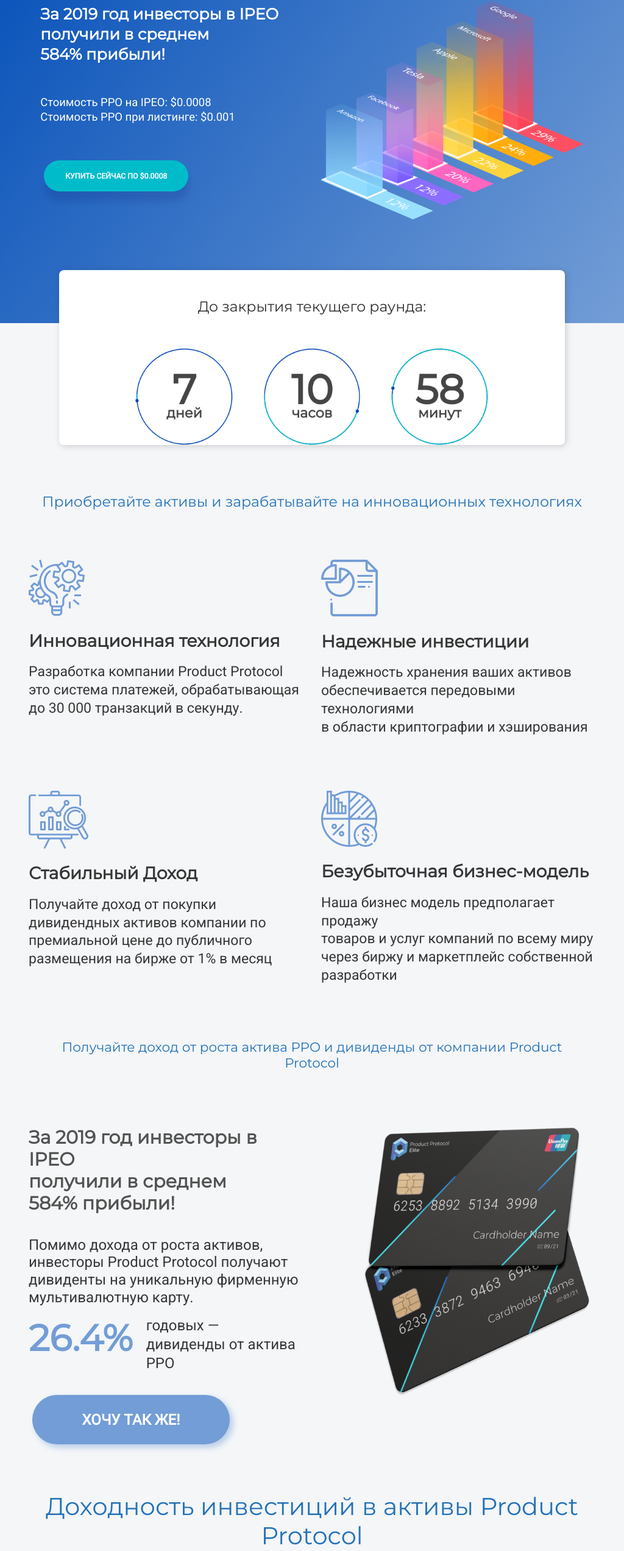
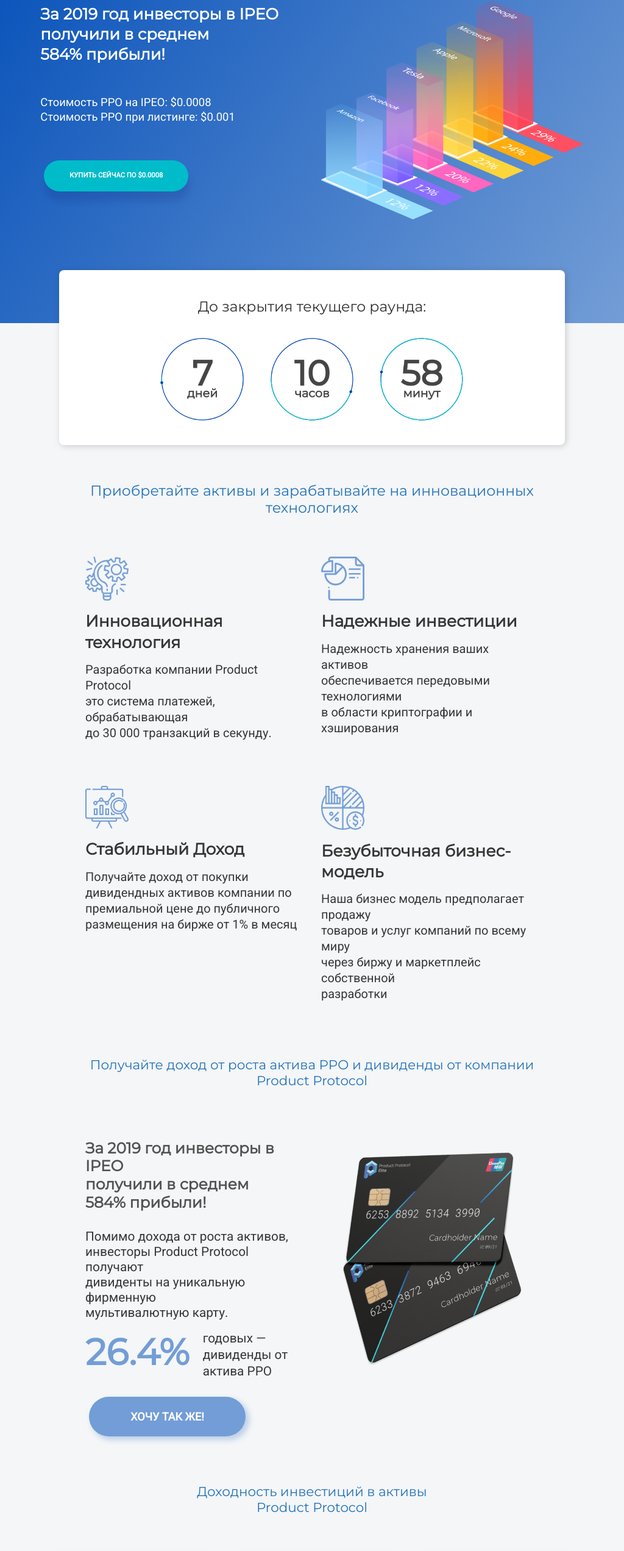
Before and after one commit to RomanovskyArt/Product-protocol, a plain HTML site: page index.html in a window 1024 px wide. Shown: the part 207-2751 px from the top of the page at 61% size. Drawn offline with nearby package versions, Linux system fonts and the light colour scheme; animation ran at ten frames a second.

Commit message:
Responsive changes

```diff
--- a/css/mediaquery.css
+++ b/css/mediaquery.css
@@ -1,13 +1,138 @@
+@media (min-width: 992px) and (max-width: 1124px) {
+    canvas {
+        width: 60%;
+        display: block;
+        position: relative;
+        background: transparent;
+        margin: 4% auto;
+    }
+
+    .title__button {
+        color: #FFFFFF;
+        font-size: 1.1vw;
+        font-weight: bold;
+        margin-top: 10%;
+        width: 55%;
+        height: 5vw;
+        border-radius: 50px;
+        border: none;
+        background-color: #00BCCA;
+        -webkit-box-shadow: 2px 16px 12px 0px rgba(0,0,86,0.12);
+        -moz-box-shadow: 2px 16px 12px 0px rgba(0,0,86,0.12);
+        box-shadow: 2px 16px 12px 0px rgba(0,0,86,0.12);
+    }
+
+    .content h3 {
+        font-family: 'Montserrat', sans-serif;
+        color: #2472B8;
+        font-size: 2.3vw;
+        line-height: 1.2;
+        text-align: center;
+    }
+
+    .content {
+        padding: 28% 10% 0;
+    }
+
+    .content__second-part {
+        margin-top: 5%;
+        padding: 0 10% 0;
+    }
+
+    .content__box .img-fluid {
+        margin-top: 10%;
+        width: 20%;
+    }
+
+    .content__second-part-title h3 {
+        font-family: 'Montserrat', sans-serif;
+        color: #2472B8;
+        font-size: 2.1vw;
+        line-height: 1.2;
+        text-align: center;
+        padding: 0 10% 0;
+    }
+
+    .content__second-part button {
+        margin-top: 8%;
+        width: 72%;
+        height: 65px;
+        border-radius: 50px;
+        border: none;
+        background-color: #739DD6;
+        -webkit-box-shadow: 5px 5px 9px 1px rgba(121,161,215,0.44);
+        -moz-box-shadow: 5px 5px 9px 1px rgba(121,161,215,0.44);
+        box-shadow: 5px 5px 9px 1px rgba(121,161,215,0.44);
+        font-family: 'Roboto', sans-serif;
+        color: #FFFFFF;
+        font-size: 18px;
+        font-weight: 700;
+    }
+
+    .content__box h2 {
+        margin-top: 5%;
+        font-family: 'Montserrat', sans-serif;
+        color: #373737;
+        font-size: 3.3vh;
+        line-height: 1.3;
+        font-weight: 600;
+    }
+
+    .content__box p {
+        margin-top: 4%;
+        font-family: 'Roboto', sans-serif;
+        color: #373737;
+        font-size: 2.5vh;
+        line-height: 1.3;
+        font-weight: 300;
+    }
+
+    .content__second-part h2 {
+        margin-top: 8%;
+        font-family: 'Montserrat', sans-serif;
+        color: #535353;
+        font-size: 3.1vh;
+        line-height: 1.2;
+        font-weight: 600;
+        text-align: left;
+    }
+
+    .content__second-part p {
+        margin-top: 8%;
+        font-family: 'Roboto', sans-serif;
+        color: #373737;
+        font-size: 2.6vh;
+        line-height: 1.2;
+        font-weight: 300;
+    }
+
+    .content__second-part span {
+        font-family: 'Roboto', sans-serif;
+        color: #373737;
+        font-size: 2.6vh;
+        line-height: 1.3;
+        font-weight: 300;
+        margin-left: 22px;
+    }
+
+
+}
+
+
 @media (min-width: 767.98px) and (max-width: 992px) {
 
     header {
-        height: 69vw;
+        height: 72vw;
         padding-top: 3%;
         background: rgb(2,78,184);
         background: -moz-linear-gradient(125deg, rgba(2,78,184,1) 0%, rgba(115,157,214,1) 100%);
         background: -webkit-linear-gradient(125deg, rgba(2,78,184,1) 0%, rgba(115,157,214,1) 100%);
         background: linear-gradient(125deg, rgba(2,78,184,1) 0%, rgba(115,157,214,1) 100%);
         filter: progid:DXImageTransform.Microsoft.gradient(startColorstr="#024eb8",endColorstr="#739dd6",GradientType=1);
+    }
+
+    .face{
+        margin-top: 4%;
     }
 
     .info p {
@@ -68,13 +193,13 @@
     }
 
     .content {
-        padding: 18% 10% 0;
+        padding: 24% 10% 0;
     }
 
     .content h3 {
         font-family: 'Montserrat', sans-serif;
         color: #2472B8;
-        font-size: 2.4vw;
+        font-size: 1.9vw;
         line-height: 1.3;
         text-align: center;
     }
@@ -84,15 +209,16 @@
         text-align: left;
     }
 
-    .content__box img {
-        width: 20%;
+    .content__box .img-fluid {
+        margin-top: 10%;
+        width: 19%;
     }
 
     .content__box h2 {
         margin-top: 5%;
         font-family: 'Montserrat', sans-serif;
         color: #373737;
-        font-size: 2.1vw;
+        font-size: 1.6vw;
         line-height: 1.3;
         font-weight: 600;
     }
@@ -101,7 +227,7 @@
         margin-top: 4%;
         font-family: 'Roboto', sans-serif;
         color: #373737;
-        font-size: 1.6vw;
+        font-size: 1.2vw;
         line-height: 1.3;
         font-weight: 300;
     }
@@ -113,7 +239,7 @@
     .content__second-part-title h3 {
         font-family: 'Montserrat', sans-serif;
         color: #2472B8;
-        font-size: 2.4vw;
+        font-size: 1.9vw;
         line-height: 1.3;
         text-align: center;
         padding: 0 50px;
@@ -123,7 +249,7 @@
         margin-top: 8%;
         font-family: 'Montserrat', sans-serif;
         color: #535353;
-        font-size: 2.2vw;
+        font-size: 1.7vw;
         line-height: 1.2;
         font-weight: 600;
         text-align: left;
@@ -132,7 +258,7 @@
     .content__second-part h3 {
         font-family: 'Montserrat', sans-serif;
         color: #739DD6;
-        font-size: 6vw;
+        font-size: 4.5vw;
         font-weight: 600;
     }
 
@@ -140,7 +266,7 @@
         margin-top: 8%;
         font-family: 'Roboto', sans-serif;
         color: #373737;
-        font-size: 1.9vw;
+        font-size: 1.4vw;
         line-height: 1.2;
         font-weight: 300;
     }
@@ -148,7 +274,7 @@
     .content__second-part span {
         font-family: 'Roboto', sans-serif;
         color: #373737;
-        font-size: 1.7vw;
+        font-size: 1.3vw;
         line-height: 1.3;
         font-weight: 300;
         margin-left: 22px;
@@ -165,7 +291,7 @@
     .content__second-part button {
         margin-top: 6%;
         width: 80%;
-        height: 4.5vh;
+        height: 6.5vh;
         border-radius: 50px;
         border: none;
         background-color: #739DD6;
@@ -174,7 +300,7 @@
         box-shadow: 5px 5px 9px 1px rgba(121,161,215,0.44);
         font-family: 'Roboto', sans-serif;
         color: #FFFFFF;
-        font-size: 1.3vh;
+        font-size: 1.6vh;
         font-weight: 700;
     }
 
@@ -182,7 +308,7 @@
         padding: 0px 20% 0;
         font-family: 'Montserrat', sans-serif;
         color: #2472B8;
-        font-size: 2.4vw;
+        font-size: 1.9vw;
         line-height: 1.2;
         text-align: center;
     }
@@ -216,7 +342,7 @@
     .content__third-part p {
         font-family: 'Roboto', sans-serif;
         color: #373737;
-        font-size: 1.8vw;
+        font-size: 1.5vw;
         line-height: 1.3;
         font-weight: 300;
     }
@@ -235,7 +361,7 @@
         margin-top: 5%;
         font-family: 'Montserrat', sans-serif;
         color: #2472B8;
-        font-size: 2.4vw;
+        font-size: 2vw;
         line-height: 1.3;
         text-align: center;
     }
@@ -310,7 +436,7 @@
     .offices p {
         font-family: 'Montserrat', sans-serif;
         color: #ffffff;
-        font-size: 1.7vw;
+        font-size: 1.3vw;
         font-weight: 600;
         line-height: 1.5;
         text-align: center;
@@ -728,8 +854,12 @@
         text-align: center;
     }
 
+    .brands{
+        width: 90%;
+    }
+
     .offices {
-        margin: 4% auto;
+        margin: 0 auto;
     }
 
     .offices__title p {
@@ -770,4 +900,9 @@
         text-align: center;
         margin-bottom: 8%;
     }
+
+    footer {
+        background-color: #F4F6F8;
+        padding: 6% 4.2% 2%;
+    }
 }
--- a/css/styles.css
+++ b/css/styles.css
@@ -252,7 +252,7 @@ main {
     margin-top: 8%;
     font-family: 'Montserrat', sans-serif;
     color: #2472B8;
-    font-size: 40px;
+    font-size: 2.1vw;
     line-height: 1.2;
     text-align: center;
 }
@@ -331,12 +331,12 @@ main {
     font-weight: 300;
 }
 
-.content__third-part-title{
+.content__third-part-title {
     margin-top: 8%;
     margin-bottom: 5%;
     font-family: 'Montserrat', sans-serif;
     color: #2472B8;
-    font-size: 40px;
+    font-size: 2.1vw;
     line-height: 1.1;
     text-align: center;
 }
@@ -373,11 +373,11 @@ main {
     font-weight: 300;
 }
 
-.contact__form p{
+.contact__form p {
     margin-top: 8%;
     font-family: 'Montserrat', sans-serif;
     color: #2472B8;
-    font-size: 40px;
+    font-size: 2.1vw;
     line-height: 1.2;
     text-align: center;
 }
@@ -437,16 +437,16 @@ main {
     filter: progid:DXImageTransform.Microsoft.gradient(startColorstr="#024eb8",endColorstr="#739dd6",GradientType=1);
 }
 
-.parallelogram h2{
+.parallelogram h2 {
     font-family: 'Montserrat', sans-serif;
     color: #ffffff;
-    font-size: 40px;
+    font-size: 2.1vw;
     line-height: 1.1;
     text-align: center;
 }
 
 .brands__first{
-    margin-top: 5%;
+    margin-top: 10%;
 }
 
 .brands__second{
@@ -458,11 +458,11 @@ main {
     background: rgba(115,157,214,0.6);
 }
 
-.offices__title{
+.offices__title {
     margin-top: 5%;
     font-family: 'Montserrat', sans-serif;
     color: #2472B8;
-    font-size: 40px;
+    font-size: 2.1vw;
     line-height: 1.2;
     text-align: center;
 }
@@ -474,21 +474,25 @@ main {
 .offices p {
     font-family: 'Montserrat', sans-serif;
     color: #ffffff;
-    font-size: 1.6vw;
+    font-size: 1.3vw;
     font-weight: 600;
     line-height: 1.3;
     text-align: center;
 }
 
-footer{
+footer {
     background-color: #F4F6F8;
-    padding: 4% 4.2% 0;
+    padding: 4% 6.5% 0;
+}
+
+.w-75 {
+    width: 59%!important;
 }
 
 footer p {
     font-family: 'Roboto', sans-serif;
     color: #474747;
-    font-size: 1.4vw;
+    font-size: 1.1vw;
     font-weight: 400;
     line-height: 1.2;
     text-align: left;
@@ -497,7 +501,7 @@ footer p {
 footer h4 {
     font-family: 'Roboto', sans-serif;
     color: #474747;
-    font-size: 1.4vw;
+    font-size: 1.1vw;
     font-weight: 400;
     line-height: 1.2;
     text-align: right;
--- a/index.html
+++ b/index.html
@@ -31,7 +31,7 @@
         </div>
     </div>
 
-        <div class="row">
+        <div class="row face">
             <div class="col-lg-6 col-md-6">
                 <div data-aos="fade-right">
                     <div class="title">
@@ -172,9 +172,7 @@
             <div data-aos="fade">
             <div class="pricing__title row">
                     <div class="col-lg-12">
-                        <p>Доходность инвестиций в активы
-                        Product Protocol
-                        </p>
+                        <p>Доходность инвестиций в активы<br>Product Protocol</p>
                 </div>
             </div>
             </div>
@@ -310,7 +308,7 @@
                     </div>
                     <div class="col-lg-3 col-3">
                         <div data-aos="fade">
-                            <img src="images/citibank.png" alt="citibank" class="img-fluid pt-3">
+                            <img src="images/citibank.png" alt="citibank" class="img-fluid">
                         </div>
                     </div>
                     <div class="col-lg-3 col-3 text-center">
```
